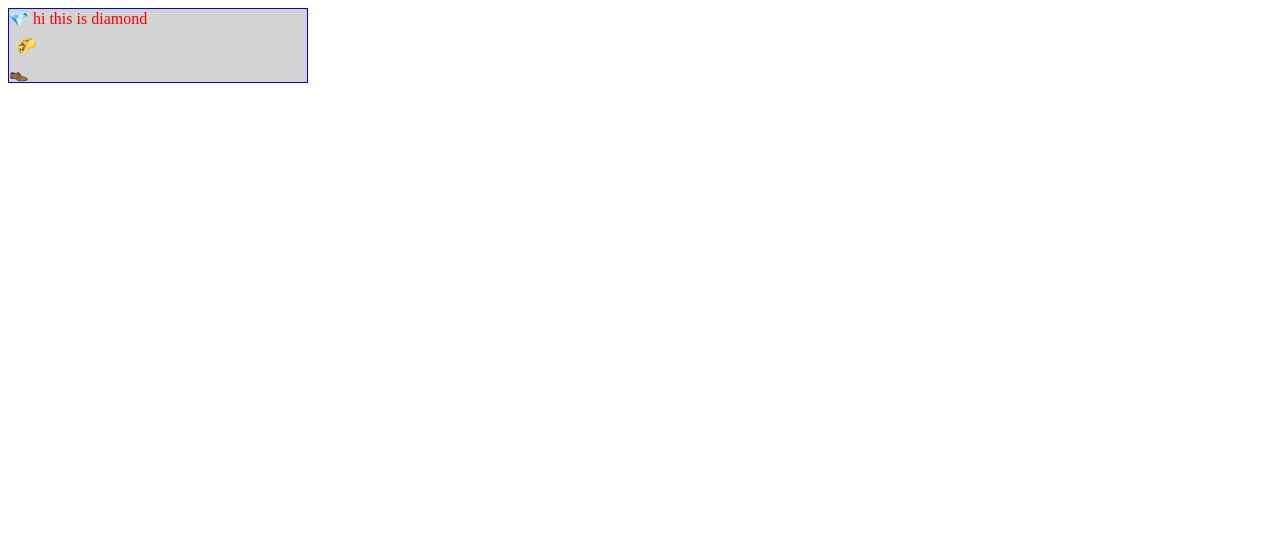
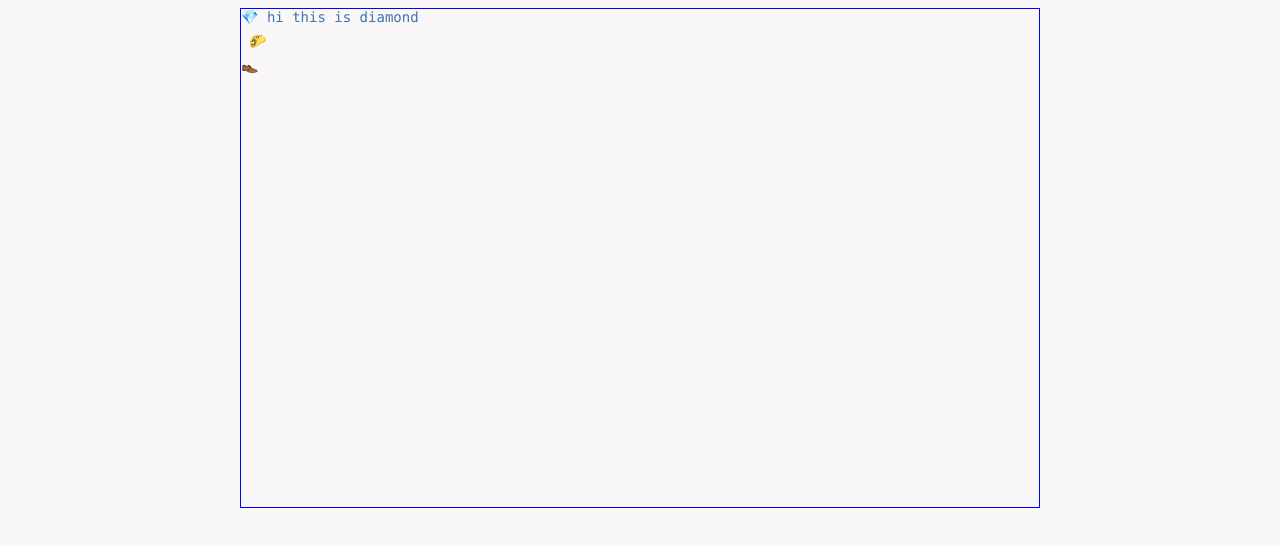
Before and after one commit to aromanarguello/site-nextjs, a Next.js app: page / in a window 1280 px wide. Shown: the top 546 px of the page. Built offline with nearby package versions, Linux system fonts and the light colour scheme.

Commit message:
Added box props and theme provider

```diff
--- /dev/null
+++ b/components/ Meta/Meta.tsx
@@ -0,0 +1,20 @@
+import * as React from "react"
+import Head from "next/head"
+
+export default () => (
+  <div>
+    <Head>
+      <meta name="viewport" content="width=device-width, initial-scale=1" />
+      <meta charSet="utf-8" />
+    </Head>
+    <style jsx global>
+      {`
+        body {
+          background: #f9f7f7;
+          font: 14px menlo;
+          color: #112d4e;
+        }
+      `}
+    </style>
+  </div>
+)
--- a/components/Box/Box.tsx
+++ b/components/Box/Box.tsx
@@ -4,40 +4,61 @@ import {
   color,
   flex,
   width,
+  borderRadius,
   display,
+  height,
+  flexBasis,
+  flexDirection,
+  flexWrap,
   maxWidth,
   border,
+  FlexBasisProps,
+  BorderRadiusProps,
+  FlexDirectionProps,
+  FlexWrapProps,
   MaxWidthProps,
   SpaceProps,
   ColorProps,
   FlexProps,
   WidthProps,
   BorderProps,
+  HeightProps,
   compose
 } from "styled-system"
 
 export type ButtonProps = SpaceProps &
   FlexProps &
+  HeightProps &
   ColorProps &
   WidthProps &
   MaxWidthProps &
-  BorderProps & { boxSizing?: string }
+  BorderProps &
+  FlexBasisProps &
+  FlexWrapProps &
+  BorderRadiusProps &
+  FlexDirectionProps & { boxSizing?: string }
 
-export const layout = compose(
+const layout = compose(
   space,
   display,
   width,
+  height,
   maxWidth,
-  color,
-  border
+  color
 )
 
-const Box = styled.div<ButtonProps>(
+const Box = styled("div")<ButtonProps>(
   {
     boxSizing: "border-box",
     minWidth: 0
   },
+  width,
   flex,
+  flexBasis,
+  flexDirection,
+  flexWrap,
+  border,
+  borderRadius,
   layout
 )
 
--- a/components/Layout/Layout.tsx
+++ b/components/Layout/Layout.tsx
@@ -1,19 +1,30 @@
 import * as React from "react"
 import { Box } from "../index"
+import styled from "styled-components"
+
+const StyledBox = styled(Box)`
+  color: ${({
+    theme: {
+      colors: { blue }
+    }
+  }) => blue};
+`
 
 const Layout: React.FC = () => {
   return (
-    <Box
-      color="red"
-      maxWidth={300}
+    <StyledBox
+      width={800}
+      height={500}
+      margin="0 auto"
       boxSizing="border-box"
-      backgroundColor="lightgray"
+      flex="content"
+      flexDirection="column"
       border="1px solid blue"
     >
       <header>💎 hi this is diamond</header>
       <body>🌮</body>
       <footer>👞</footer>
-    </Box>
+    </StyledBox>
   )
 }
 
--- a/components/index.ts
+++ b/components/index.ts
@@ -1,4 +1,5 @@
 import Box from "./Box/Box"
 import Layout from "./Layout/Layout"
+import Meta from "./ Meta/Meta"
 
-export { Box, Layout }
+export { Box, Layout, Meta }
--- a/pages/index.tsx
+++ b/pages/index.tsx
@@ -1,4 +1,12 @@
 import * as React from "react"
-import { Layout } from "../components"
+import { Meta, Layout } from "../components"
+import { Theme } from "../styles/Themes"
 
-export default () => <Layout />
+export default () => (
+  <Theme>
+    <>
+      <Meta />
+      <Layout />
+    </>
+  </Theme>
+)
--- /dev/null
+++ b/styles/Themes.tsx
@@ -0,0 +1,26 @@
+import { ThemeProvider } from "styled-components"
+
+const theme = {
+  colors: {
+    light: "#f9f7f7",
+    gray: "#dbe2ef",
+    blue: "#3f72af",
+    navy: "#112d4e"
+  },
+  headings: {
+    small: {
+      fontSize: ["1em", "1.25em", "1.5em"]
+    },
+    big: {
+      fontSize: ["2em", "2.5em", "3em"]
+    }
+  }
+}
+
+interface IThemeProviderProps {
+  children?: React.ReactElement
+}
+
+export const Theme = ({ children }: IThemeProviderProps) => (
+  <ThemeProvider theme={theme}>{children}</ThemeProvider>
+)
--- a/styles/helpers.ts
+++ b/styles/helpers.ts
@@ -1,4 +1,4 @@
-const colors = {
+export const colors = {
   light: "#f9f7f7",
   gray: "#dbe2ef",
   blue: "#3f72af",
```
